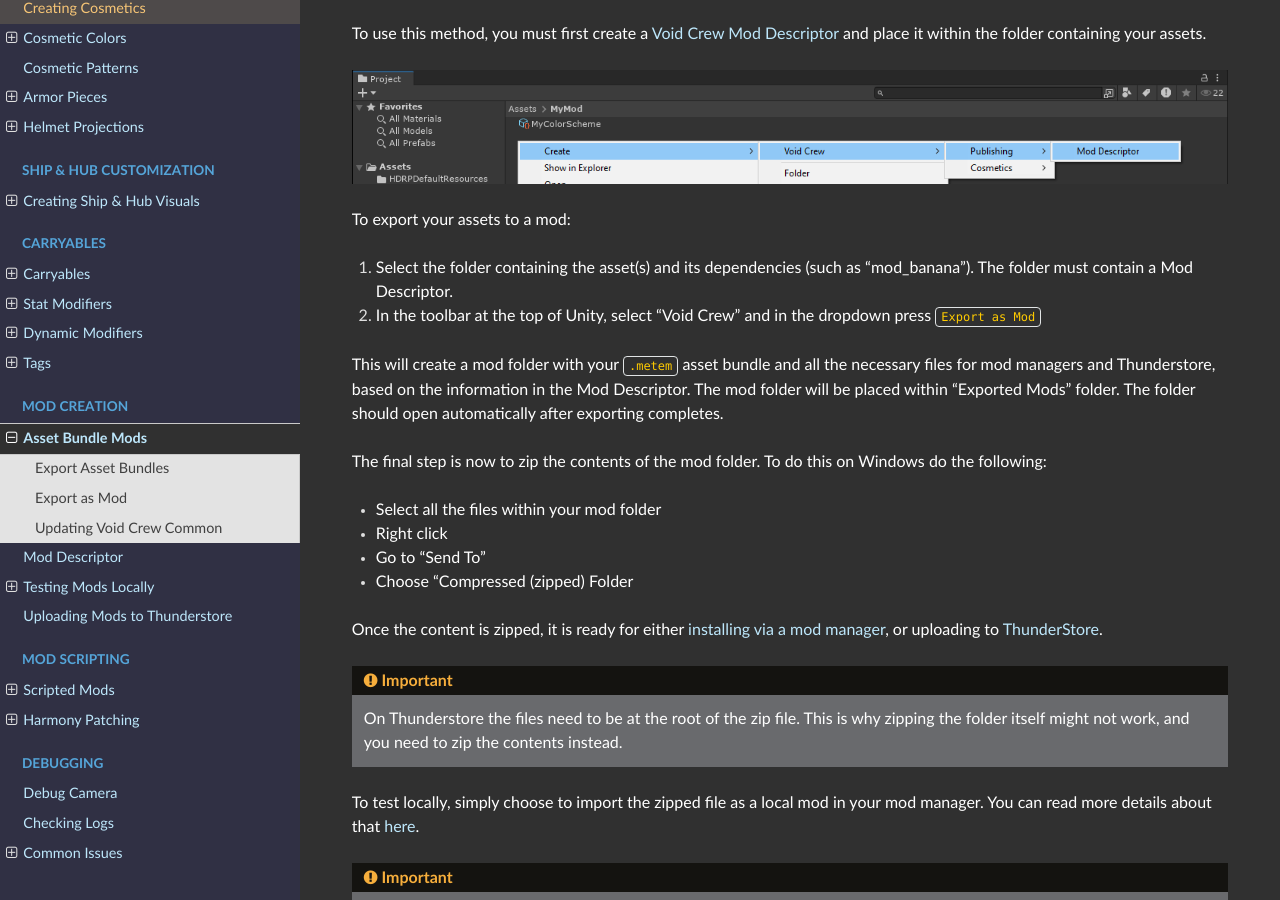
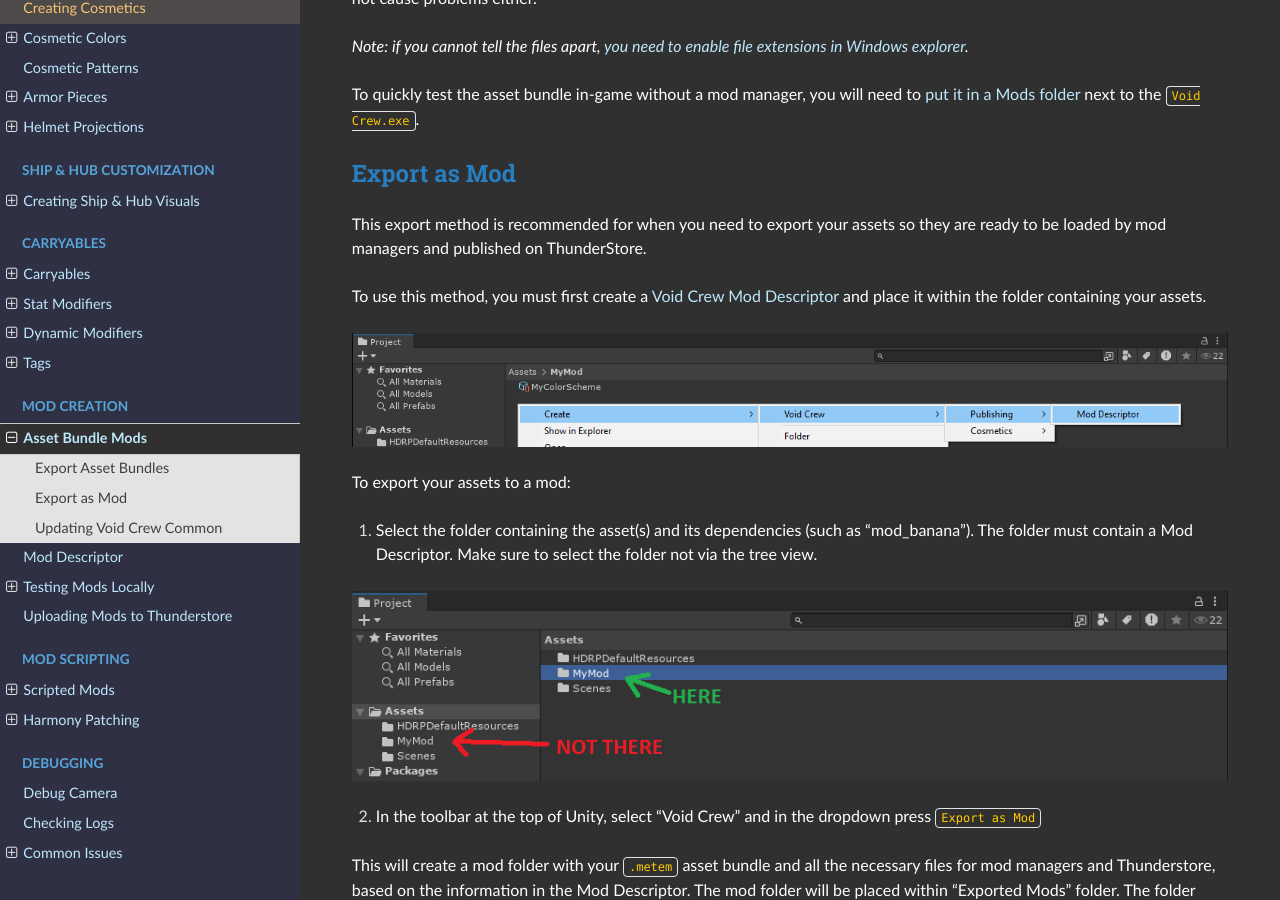
Before and after one commit to HutlihutGames/void_crew_modding_documentation, a Sphinx documentation site: the page built from Docs/ModCreation/AssetMods.md, in a window 1280 px wide and 900 px high, scrolled down 1657 px. Built offline with Sphinx 7.4.7 and the Read the Docs theme 3.1.0, drawn with Linux system fonts in a browser that asks for light colours; some of the changed text lies outside the part shown.

Commit message:
Added image to illustrate how to select the right folder for export

```diff
--- a/Docs/ModCreation/AssetMods.md
+++ b/Docs/ModCreation/AssetMods.md
@@ -16,7 +16,10 @@ You can include multiple assets per asset bundle. Each prefab you want your mod
 This export method is used for only exporting your assets to a `.metem` asset bundle. This is useful for when you need to quickly test new iterations of your assets in-game.
 
 To export your assets to a `.metem` asset bundle:
-1. Select the folder containing the asset(s) and its dependencies (such as "mod_banana")
+1. Select the folder containing the asset(s) and its dependencies (such as "mod_banana"). Make sure to select the folder not via the tree view.
+
+![UnityPackageManager](../GettingStarted/img/TheCorrectFolder.png)
+
 2. In the toolbar at the top of Unity, select "Void Crew" and in the dropdown press `Export Asset Bundle`
 
 ![ExportSelected](img/Unity_ExportSelected.png)
@@ -40,7 +43,10 @@ To use this method, you must first create a [Void Crew Mod Descriptor](ModDescri
 ![CreateModDescriptor](../ModCreation/img/Unity_CreateModDescriptor.png)
 
 To export your assets to a mod:
-1. Select the folder containing the asset(s) and its dependencies (such as "mod_banana"). The folder must contain a Mod Descriptor.
+1. Select the folder containing the asset(s) and its dependencies (such as "mod_banana"). The folder must contain a Mod Descriptor. Make sure to select the folder not via the tree view.
+
+![UnityPackageManager](../GettingStarted/img/TheCorrectFolder.png)
+
 2. In the toolbar at the top of Unity, select "Void Crew" and in the dropdown press `Export as Mod`
 
 This will create a mod folder with your `.metem` asset bundle and all the necessary files for mod managers and Thunderstore, based on the information in the Mod Descriptor.
```
